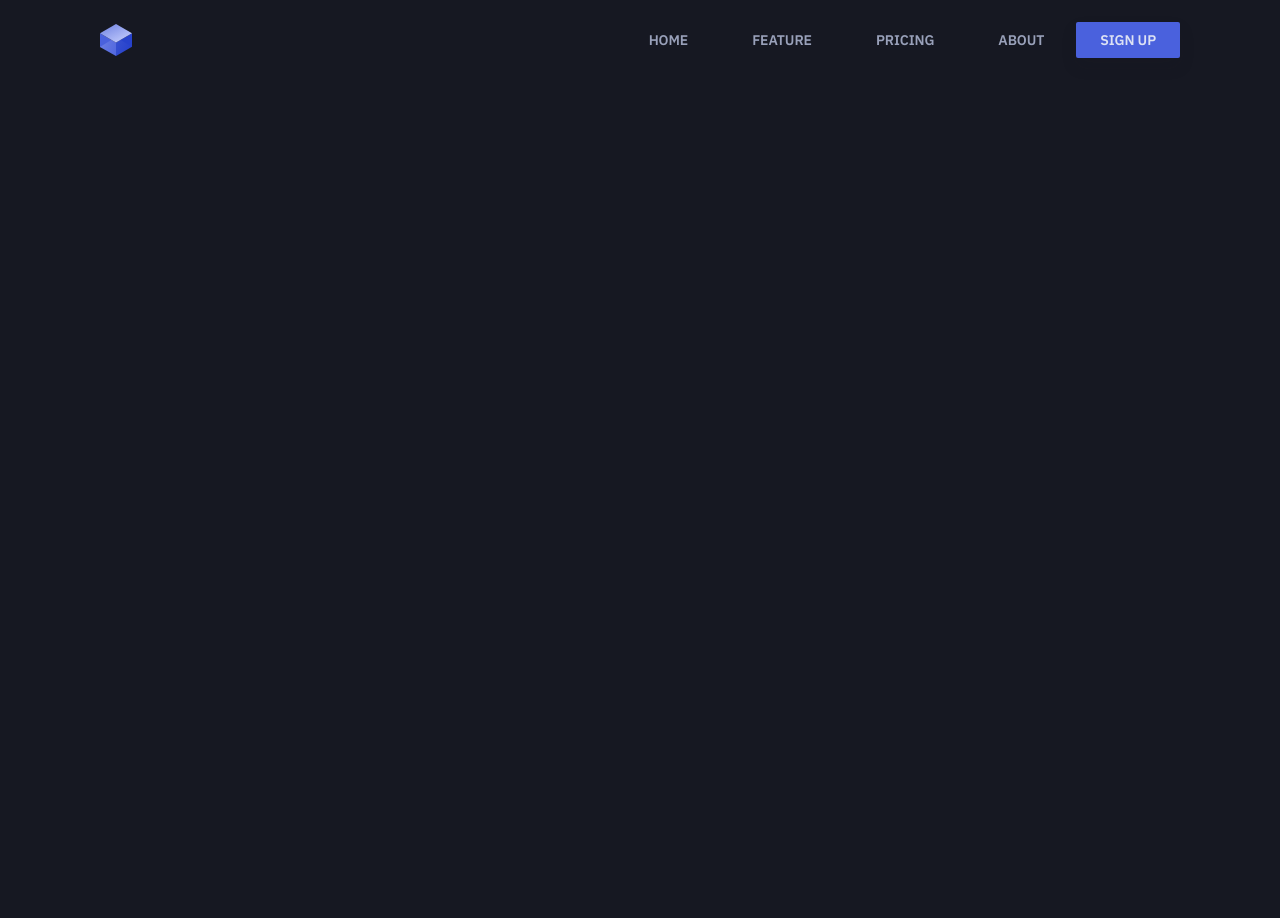
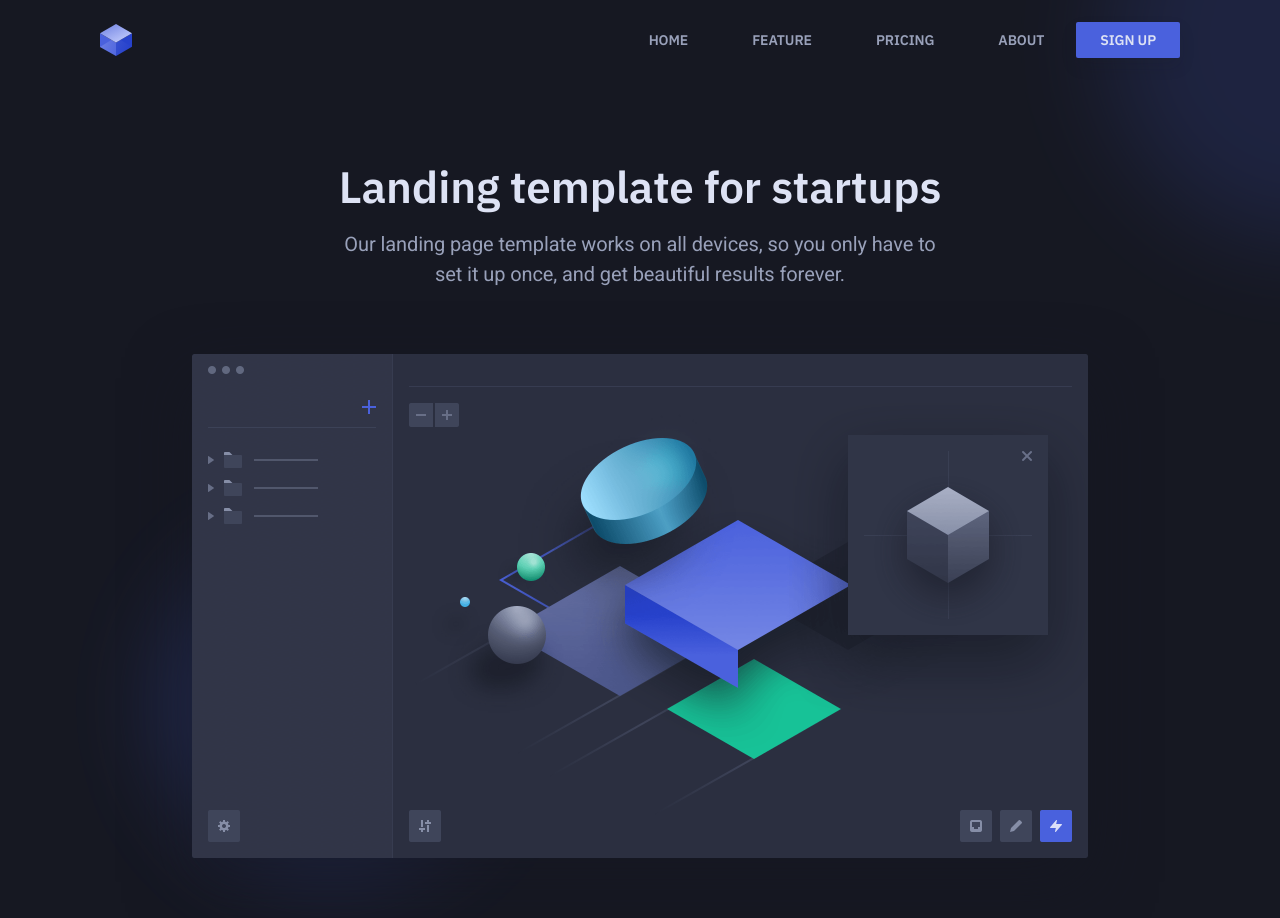
Before and after one commit to najibjodiansyah/cube-landing, a React (Create React App) app: page / in a window 1280 px wide. Shown: the top 918 px of the page. Before the commit the page ends 800 px from the top, so only its background shows below. Built offline with nearby package versions, Linux system fonts and the light colour scheme.

Commit message:
adding hero section

```diff
--- a/package.json
+++ b/package.json
@@ -3,10 +3,12 @@
   "version": "0.1.0",
   "private": true,
   "dependencies": {
+    "@emotion/react": "^11.10.5",
     "@testing-library/jest-dom": "^5.16.5",
     "@testing-library/react": "^13.4.0",
     "@testing-library/user-event": "^13.5.0",
     "react": "^18.2.0",
+    "react-awesome-reveal": "^4.1.0",
     "react-dom": "^18.2.0",
     "react-router-dom": "^6.4.3",
     "react-scripts": "5.0.1",
--- /dev/null
+++ b/src/elements/Section.js
@@ -0,0 +1,16 @@
+import React from 'react'
+import propTypes from 'prop-types'
+
+export default function Section(props) {
+const className = ['section'];
+className.push(props.className);
+if ( props.isCenterContent) className.push('center-content');
+  return (
+    <section className={className.join(" ")}>{props.children}</section>
+  )
+}
+
+Section.propTypes = {
+    className: propTypes.string,
+    isCenterContent: propTypes.bool
+}
--- a/src/scenes/HomePage.js
+++ b/src/scenes/HomePage.js
@@ -1,9 +1,52 @@
 import React from "react";
-import Button from 'elements/Button';
+import Section from 'elements/Section';
 import Header from 'parts/Header';
+import HeroImage from 'assets/images/hero-image.png';
+import Fade from 'react-awesome-reveal'
 
 export default function HomePage() {
     return (
-        <Header></Header>
+        <div className="body-wrap">
+             <Header></Header>
+             <main className="site-content">
+                <Section className="hero illustration-section-01" isCenterContent>
+                    <div className="container-sm">
+                        <div className="hero-inner section-inner">
+                            <div className="hero-content">
+                                <Fade bottom delay={100}>
+                                <h1 className="mt-0 mb-16">
+                                    Landing template for startups
+                                </h1>
+                                </Fade>
+                                <div className="container-xs">
+                                    <Fade bottom delay={500}>
+                                    <p
+                                        className="mt-0 mb-32"
+                                    >
+                                        Our landing page template works on all
+                                        devices, so you only have to set it up
+                                        once, and get beautiful results forever.
+                                    </p>
+                                    </Fade>
+                                </div>
+                            </div>
+                            <div
+                                className="hero-figure illustration-element-01"
+                            >
+                                <Fade bottom delay={1000}>
+                                <img
+                                    className="has-shadow"
+                                    src={HeroImage}
+                                    alt="Hero"
+                                    width="896"
+                                    height="504"
+                                />
+                                </Fade>
+                            </div>
+                        </div>
+                    </div>
+                </Section>
+            </main>
+        </div>
     );
 }
```
Also changed, not shown: 1 other file (tests, documents, lock files or other folders).
